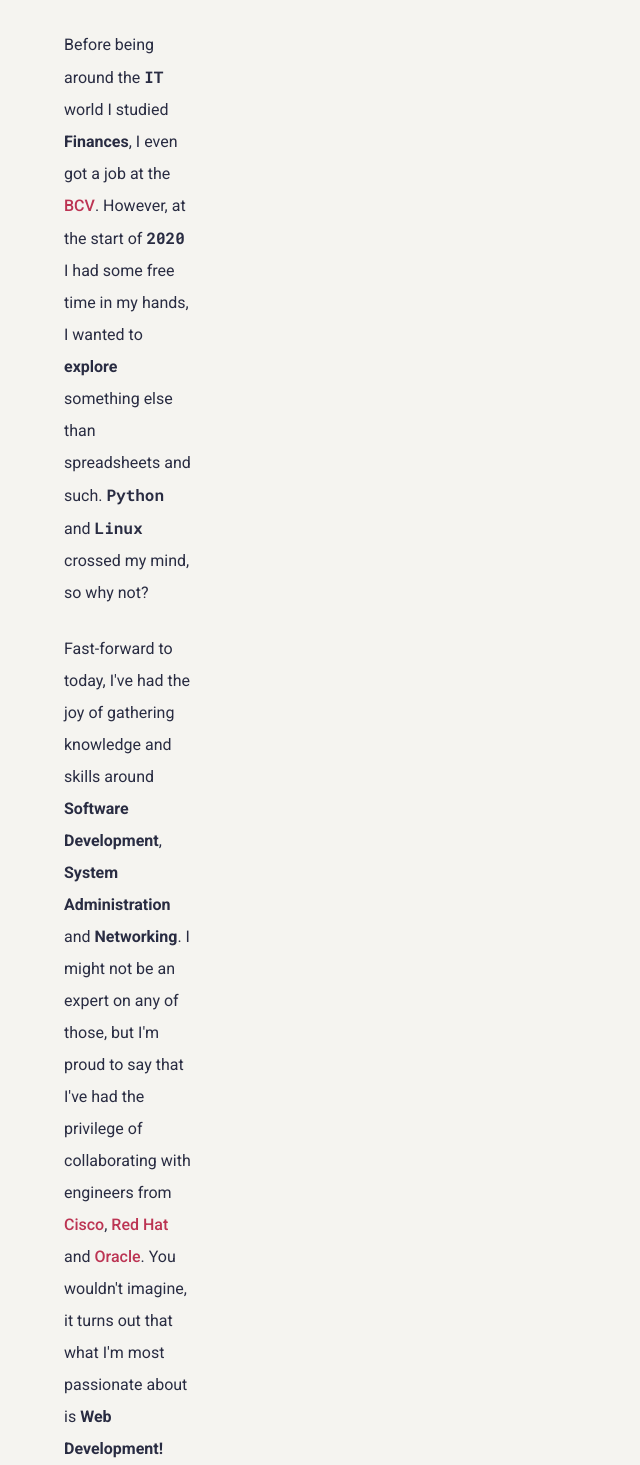
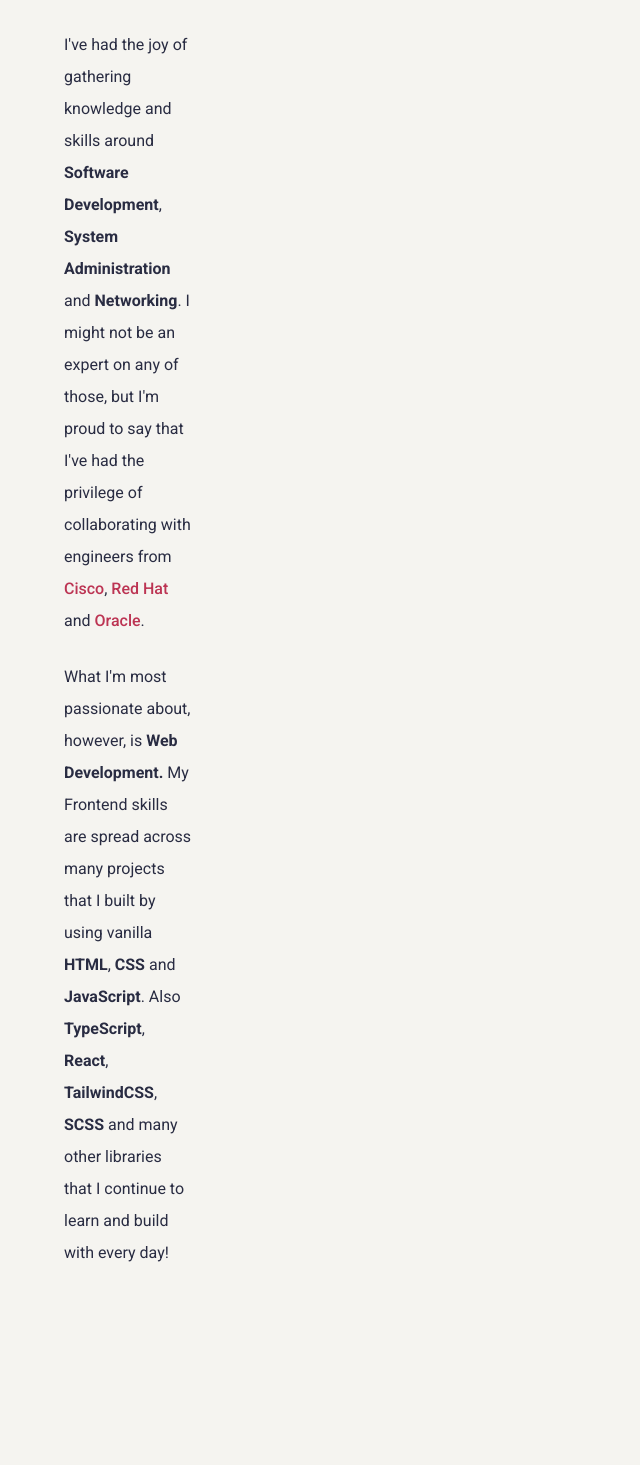
Before and after one commit to rwxdan/rwxdan.dev, a React (Vite) app: page / in a window 1280 px wide. Shown: the part 1665-3130 px from the top of the page, without its empty margins (0-640 px from the left). Built offline with nearby package versions, Linux system fonts and the light colour scheme.

Commit message:
Make chit-chat concise

```diff
--- a/src/components/WhoAmI/WhoAmI.tsx
+++ b/src/components/WhoAmI/WhoAmI.tsx
@@ -42,25 +42,8 @@ const WhoAmI = () => {
             do love <span className="bold">learning</span> new things!
           </p>
           <p className="text">
-            Before being around the <span className="mono">IT</span> world I
-            studied <span className="bold">Finances</span>, I even got a job at
-            the{' '}
-            <a
-              target="_blank"
-              href="https://en.wikipedia.org/wiki/Central_Bank_of_Venezuela"
-              className="external-link"
-            >
-              BCV
-            </a>
-            . However, at the start of <span className="mono">2020</span> I had
-            some free time in my hands, I wanted to{' '}
-            <span className="bold">explore</span> something else than
-            spreadsheets and such. <span className="mono">Python</span> and{' '}
-            <span className="mono">Linux</span> crossed my mind, so why not?
-          </p>
-          <p className="text">
-            Fast-forward to today, I've had the joy of gathering knowledge and
-            skills around <span className="bold">Software Development</span>,{' '}
+            I've had the joy of gathering knowledge and skills around{' '}
+            <span className="bold">Software Development</span>,{' '}
             <span className="bold">System Administration</span> and{' '}
             <span className="bold">Networking</span>. I might not be an expert
             on any of those, but I'm proud to say that I've had the privilege of
@@ -88,8 +71,20 @@ const WhoAmI = () => {
             >
               Oracle
             </a>
-            . You wouldn't imagine, it turns out that what I'm most passionate
-            about is <span className="bold">Web Development!</span>
+            .
+          </p>
+          <p className="text">
+            What I'm most passionate about, however, is{' '}
+            <span className="bold">Web Development.</span> My Frontend skills
+            are spread across many projects that I built by using vanilla{' '}
+            <span className="bold">HTML</span>,{' '}
+            <span className="bold">CSS</span> and{' '}
+            <span className="bold">JavaScript</span>. Also{' '}
+            <span className="bold">TypeScript</span>,{' '}
+            <span className="bold">React</span>,{' '}
+            <span className="bold">TailwindCSS</span>,{' '}
+            <span className="bold">SCSS</span> and many other libraries that I
+            continue to learn and build with every day!
           </p>
         </div>
         <Knowledge />
```
